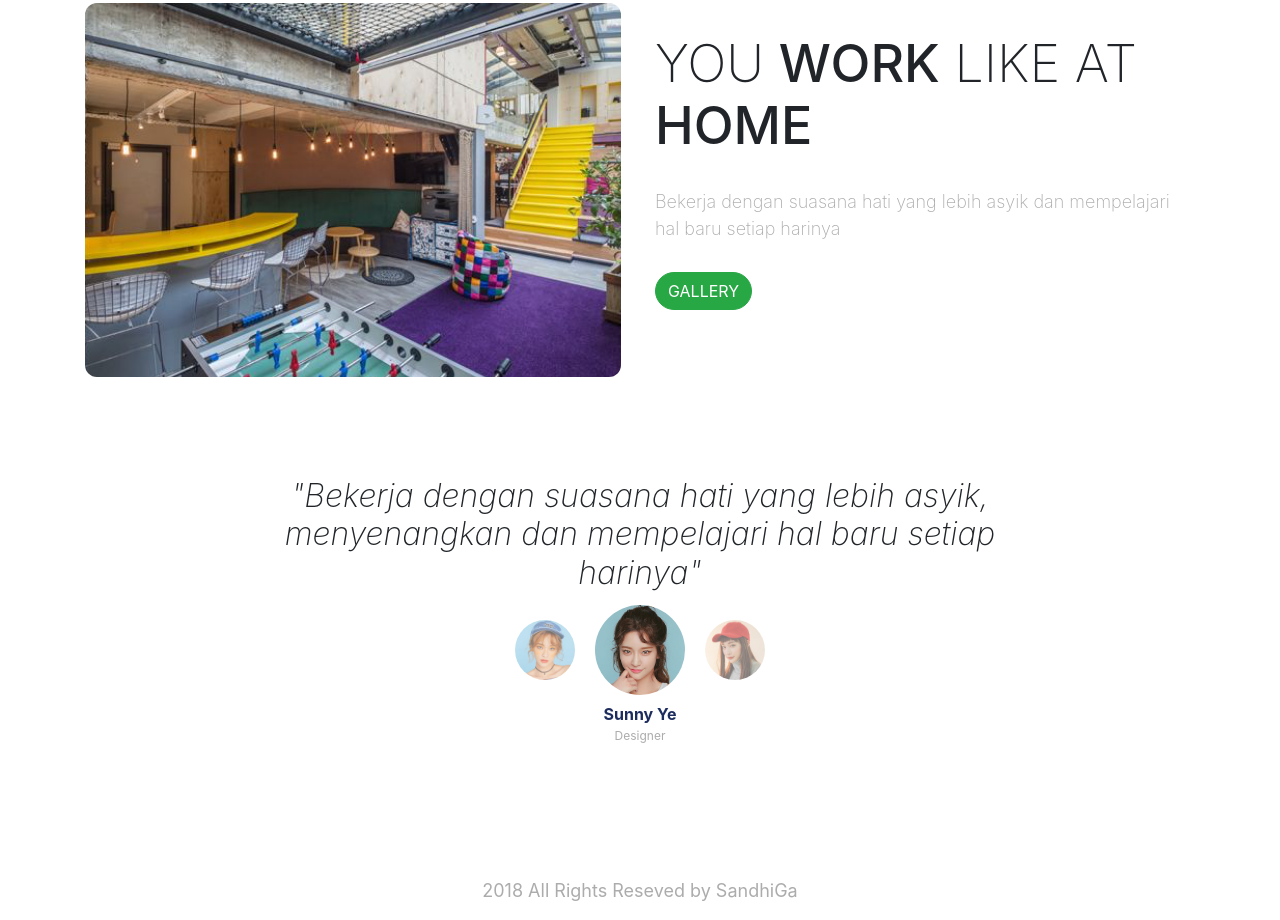
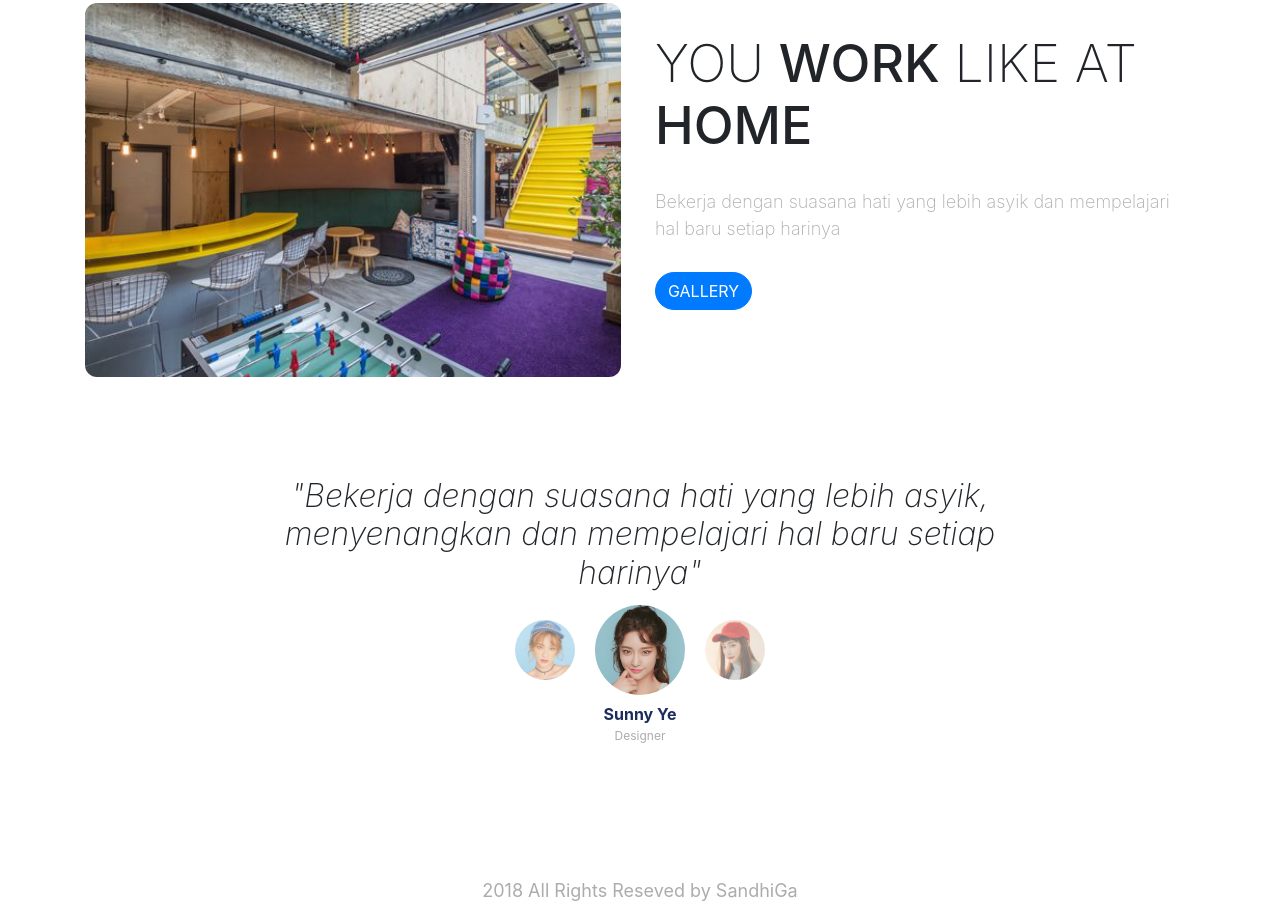
Before and after one commit to nurwana99/simple-landing-page, a plain HTML site: page index.html in a window 1280 px wide. Shown: the part 848-1768 px from the top of the page. Drawn offline with Linux system fonts and the light colour scheme.

Commit message:
mengubah warna tombol our work

```diff
--- a/index.html
+++ b/index.html
@@ -84,7 +84,7 @@
         <div class="col-lg">
           <h3>You <span>work</span> like at <span>home</span></h3>
           <p>Bekerja dengan suasana hati yang lebih asyik dan mempelajari hal baru setiap harinya</p>
-          <a href="" class="btn btn-success tombol">Gallery</a>
+          <a href="" class="btn btn-primary tombol">Gallery</a>
         </div>
       </div>
       <!-- akhir working space -->
```
